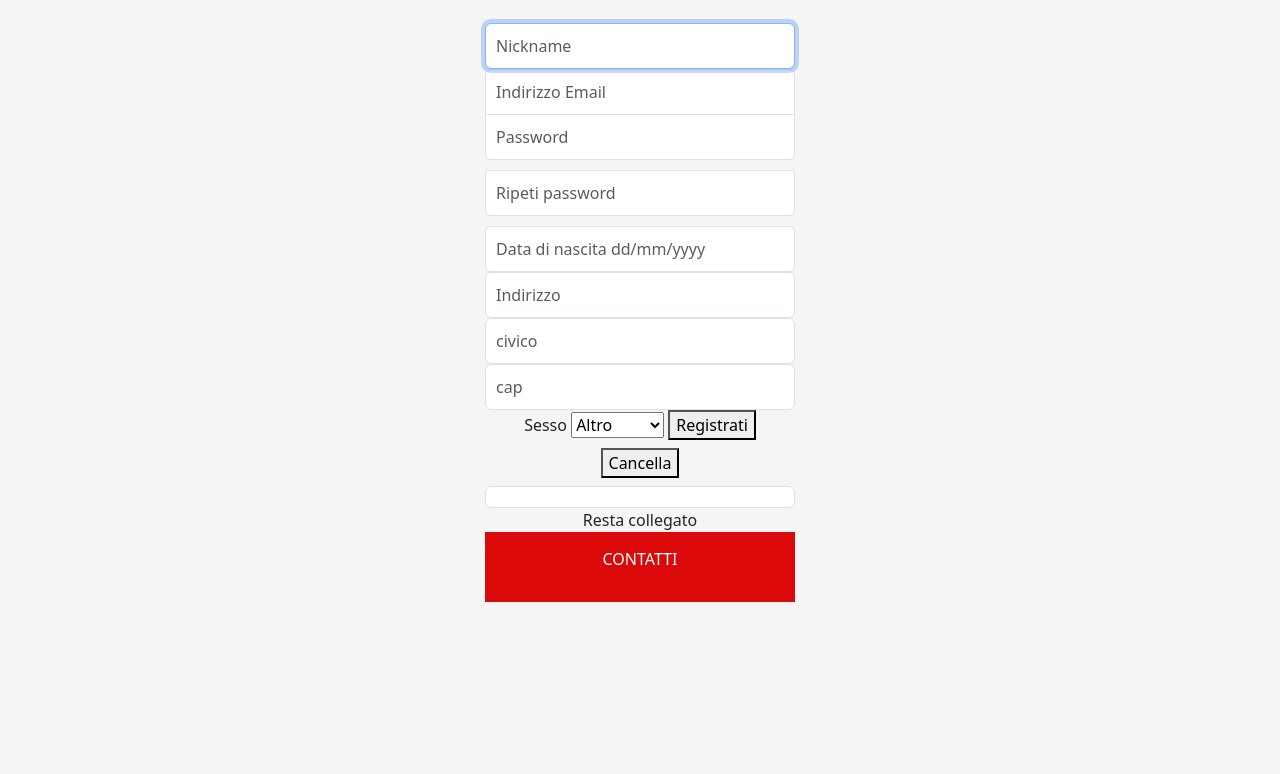
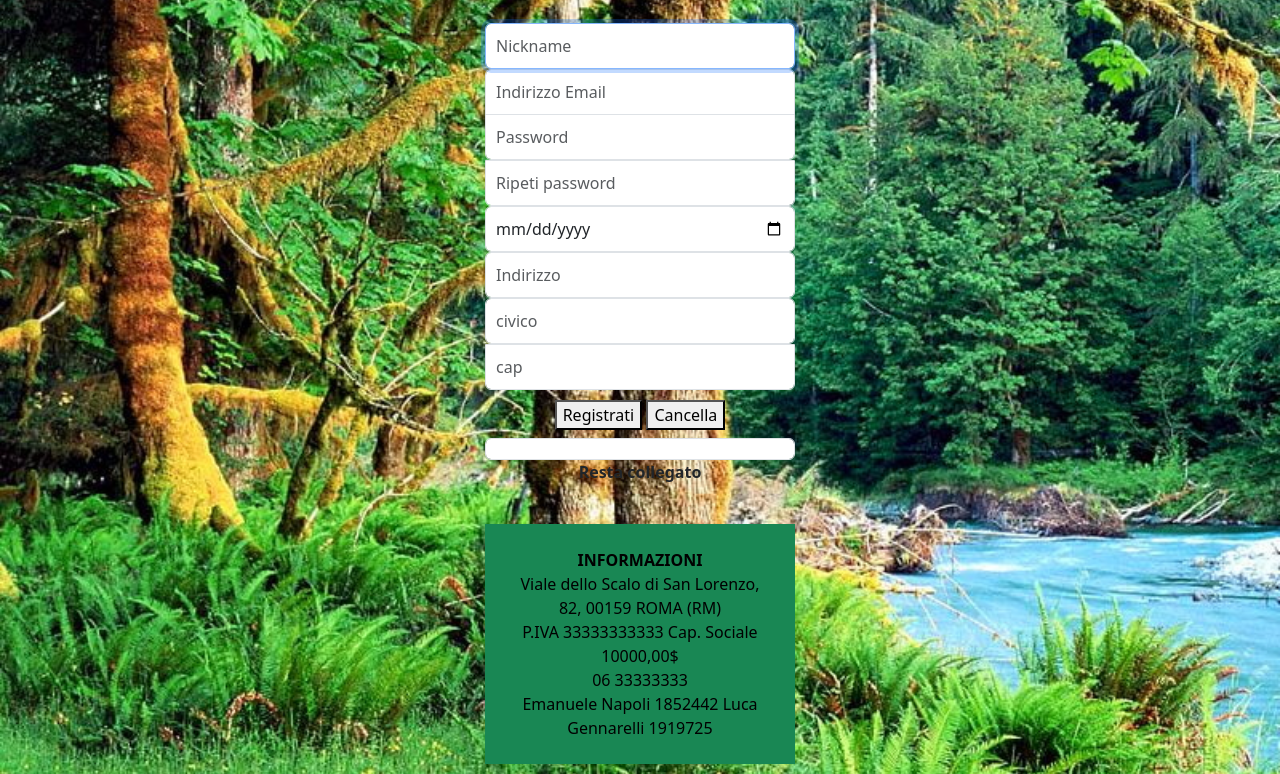
Before and after one commit to Marac7us/progetto-linguaggi-e-tecnologie-per-il-web, a PHP site: page / in a window 1280 px wide. Shown: the part 351-1125 px from the top of the page. Before the commit the page ends 953 px from the top, so only its background shows below. Run offline with PHP 8.4, Linux system fonts and the light colour scheme; some libraries are stand-ins or nearby versions.

Commit message:
registrazione con scripting, migliorata, e con footer?

```diff
--- a/registrazione/index.html
+++ b/registrazione/index.html
@@ -6,71 +6,72 @@
         <meta name="viewport" content="width=device-width, initial-scale=1"/>
         <link rel="stylesheet" href="../css/bootstrap.min.css"/>
         <link rel="stylesheet" href="style.css"/>
+        <link rel="stylesheet" href="../home/nav.css"/>
         <script src="../js/bootstrap.min.js"></script>
-
-
-
-        <style>
-        .center {
-          display: flex;
-          justify-content: center;
-          align-items: center;
-          height: 300px;
-          width: 300px;
-          border: 3px solid green;
-          padding-bottom: 10px;
-        }
-        .footer {
-      background-color: rgb(219, 9, 9);
-      color: white;
-      padding: 15px;
-    }
-        .cer {
-          position: relative;
-          vertical-align: middle;
-          align-items: center;
-          padding: 10px;
-          width: auto;
-          height: auto;
-
-        }
-        .sfondo{
-          background-image: url("Logo Sito.PNG");
-        }
-        </style>
     </head>
 
-    <body class="text-center">
+    <body class="text-center" >
         <form class="form-signin">
           <img src= "..\Immagini sito\trialbio finito.png" class="mb-4" width="300px" height="300px"/>
-          <input class="form-control" methode= "post" name="nickname" type="text" id="nick" placeholder="Nickname" required autofocus ></input>
-          <input class="form-control" methode= "post" name="email" type="email" id="email" placeholder="Indirizzo Email" required autofocus ></input>
-          <input class="form-control" methode= "post" name="password" type="password" id="pass" placeholder="Password" required autofocus></input>
-          <input class="form-control" methode= "post"name="password2" type="password" id="pass2" placeholder="Ripeti password" required autofocus></input>
-          <input class="form-control" methode= "post" name="date" type="text" id="date" placeholder="Data di nascita dd/mm/yyyy" required autofocus ></input>
-          <input class="form-control" methode= "post" name="Indirizzo" type="text" id="Indirizzo" placeholder="Indirizzo" required autofocus ></input>
-          <input class="form-control" methode= "post" name="civico" type="text" id="civico" placeholder="civico" required autofocus ></input>
-          <input class="form-control" methode= "post" class= "m-3" name="cap" type="text" id="cap" placeholder="cap" required autofocus ></input>
-          <label>Sesso</label>
-          <select name="Sesso" methode= "post">
-            <option value="null">Altro</option>
-            <option value="m">Maschio</option>
-            <option value="f">Femmina</option>
-          </select>
+          <input class="form-control"  methode= "post" name="nickname" type="text" id="nick" placeholder="Nickname" required autofocus ></input>
+          <input class="form-control"  methode= "post" name="email" type="email" id="email" placeholder="Indirizzo Email" required autofocus ></input>
+          <input class="form-control"  methode= "post" name="password" type="password" id="pass" placeholder="Password" required autofocus></input>
+          <input class="form-control"  methode= "post"name="password2" type="password" id="pass2" placeholder="Ripeti password" required autofocus></input>
+          <input class="form-control"  methode= "post" name="date" type="date" id="date" placeholder="Data di nascita dd/mm/yyyy" required autofocus ></input>
+          <input class="form-control"  methode= "post" name="Indirizzo" type="text" id="Indirizzo" placeholder="Indirizzo" required autofocus ></input>
+          <input class="form-control"  methode= "post" name="civico" type="text" id="civico" placeholder="civico" required autofocus ></input>
+          <input class="form-control"  methode= "post" class= "m-3" name="cap" type="text" id="cap" placeholder="cap" required autofocus ></input>
          <script>
-           var a = document.getElementsByName('password');
-           var b = document.getElementsByName('password2');
-            if (a != b){
-             alert("Le password non corrispondono");
-             }
-           a = b;
+              function controllo(){
+                var pass = document.getElementById('pass').value;
+                var pass2 = document.getElementById('pass2').value;
+                if(pass != pass2){
+                  alert('Le password non coincidono');
+                }
+                if(document.getElementById('nick').value == ''){
+                  alert('Inserire Nickname');
+                }
+                if(document.getElementById('date').value == ''){
+                  alert('Inserire la data di nascita');
+                }
+                if(document.getElementById('Indirizzo').value == ''){
+                  alert('Inserire indirizzo');
+                }
+                if(document.getElementById('civico').value == ''){
+                  alert('Inserire civico');
+                }
+                if(document.getElementById('cap').value == ''){
+                  alert('Inserire il cap');
+                }
+              }
           </script>
-          <button class="mb-2" type="submit" name="register">Registrati</button>
+          <button class="mb-2" type="submit" onclick="controllo()" name="register">Registrati</button>
           <button class="mb-2" type="reset" name="reset">Cancella</button>
-          <input class="form-control" name="collegato" type="checkbox" id="ricordami">Resta collegato</input>
-          <div class="footer" weigth: auto>
-            <p>CONTATTI</p>
+          <input class="form-control" name="collegato" type="checkbox" id="ricordami"><strong>Resta collegato</strong></input>
+          <footer
+      class="bg-success text-black text-center"
+      style="position: relative; bottom: 0; right: 0; left: 0; margin-top: 40px;"
+    >
+      <div
+        class="container p-4"
+        style="position: relative; bottom: 0; right: 0; left: 0"
+      >
+        <div class="row">
+          <div class="col">
+            <div class="Informazioni_label text-uppercase">
+              <strong>Informazioni</strong>
+            </div>
+            <div>
+              Viale dello Scalo di San Lorenzo, 82, 00159 ROMA (RM)
+            </div>
+            <div>P.IVA 33333333333
+              <span>Cap. Sociale 10000,00$</span>
+            </div>
+            <div>06 33333333</div>
+            <div> Emanuele Napoli 1852442  Luca Gennarelli 1919725</div>
           </div>
+    </footer>
+    <script src="../js/bootstrap.bundle.min.js"></script>
         </form>
 
     </body>
--- a/registrazione/style.css
+++ b/registrazione/style.css
@@ -10,7 +10,10 @@ body {
   align-items: center;
   padding-top: 40px;
   padding-bottom: 40px;
-  background-color: #f5f5f5;
+  background-image: url('natura.jpg');
+  background-repeat: repeat;
+  background-size: 1920px;
+
 }
 
 .form-signin {
@@ -38,6 +41,11 @@ body {
   border-bottom-left-radius: 0;
 }
 .form-signin input[type="password"] {
+  margin-bottom: 0px;
+  border-top-left-radius: 0;
+  border-top-right-radius: 0;
+}
+.form-signin input[id="cap"] {
   margin-bottom: 10px;
   border-top-left-radius: 0;
   border-top-right-radius: 0;
```
Also changed, not shown: registrazione/natura.jpg (added), registrazione/sfondo natura.jpg (added).
